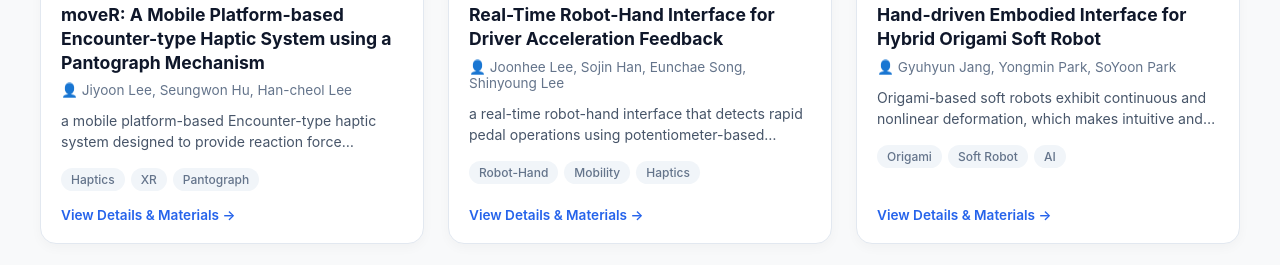
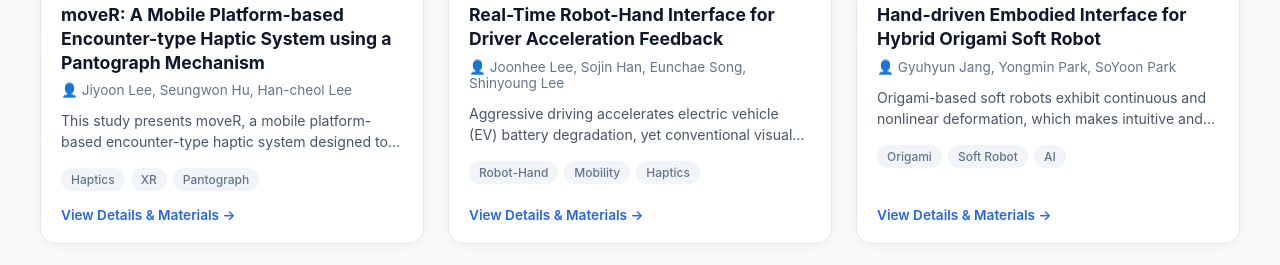
Before and after one commit to wowlabresearch/UnconventionalRobotics-archive, a plain HTML site: page index.html in a window 1280 px wide. Shown: the part 517-782 px from the top of the page. Drawn offline with Linux system fonts and the light colour scheme; grey boxes are pictures that could not be loaded.

Commit message:
Update index.html

```diff
--- a/index.html
+++ b/index.html
@@ -423,7 +423,7 @@
         team: "NCT",
         members: "Jiyoon Lee, Seungwon Hu, Han-cheol Lee",
         title: "moveR: A Mobile Platform-based Encounter-type Haptic System using a Pantograph Mechanism",
-        desc: "a mobile platform-based Encounter-type haptic system designed to provide reaction force feedback from virtual objects to the user.",
+        desc: "This study presents moveR, a mobile platform-based encounter-type haptic system designed to deliver reaction force feedback from virtual objects to the user. While conventional grounded haptic devices are constrained by a limited workspace, moveR addresses this limitation by integrating a four-wheeled mobile platform with a pantograph-based haptic mechanism, enabling the generation of physical reaction forces across a broad operational area. By leveraging real-time hand-tracking data from a head-mounted display (HMD), the system proactively navigates the mobile base and positions the end-effector at the predicted point of contact with a virtual object. Upon contact, the pantograph mechanism renders precise force feedback, accurately simulating the object's tactile properties. Ultimately, by utilizing a mobile platform, the proposed system effectively overcomes traditional workspace constraints while preserving the core benefits of encounter-type haptics: unencumbered manipulation and heightened user immersion.",
         keywords: ["Haptics", "XR", "Pantograph"],
         thumb: "./assets/2025/thumbnails/MoRo-nct2025.gif",
         youtubeEmbed: "https://www.youtube.com/embed/dQw4w9WgXcQ",
@@ -436,7 +436,7 @@
         team: "MED",
         members: "Joonhee Lee, Sojin Han, Eunchae Song, Shinyoung Lee",
         title: "Real-Time Robot-Hand Interface for Driver Acceleration Feedback",
-        desc: "a real-time robot-hand interface that detects rapid pedal operations using potentiometer-based sensing and delivers empathy-oriented haptic feedback augmented by simple LED-based visual cues.",
+        desc: "Aggressive driving accelerates electric vehicle (EV) battery degradation, yet conventional visual and auditory warnings often distract drivers and cause habituation. We present a real-time robotic-hand interface that detects sudden pedal operations via potentiometers and delivers empathy-oriented haptic feedback. Using a derivative-based algorithm, the system identifies rapid acceleration or deceleration from custom-fabricated pedals and triggers a predefined fold–hold–open gesture, raising awareness without explicit instructions. A pilot study demonstrated stable, low-latency operation and confirmed that the embodied haptic feedback is perceived as intuitive and non-intrusive. Future work will evaluate the system under realistic conditions using driving motion simulators.",
         keywords: ["Robot-Hand", "Mobility", "Haptics"],
         thumb: "./assets/2025/thumbnails/MED-Thumbnail.gif",
         youtubeEmbed: "https://www.youtube.com/embed/dQw4w9WgXcQ",
```
